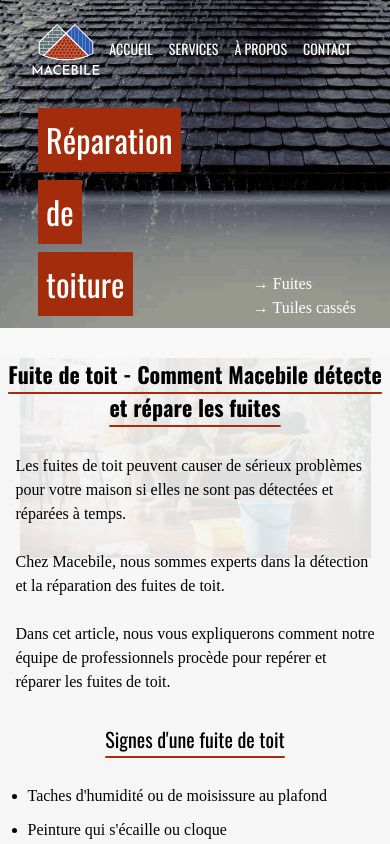
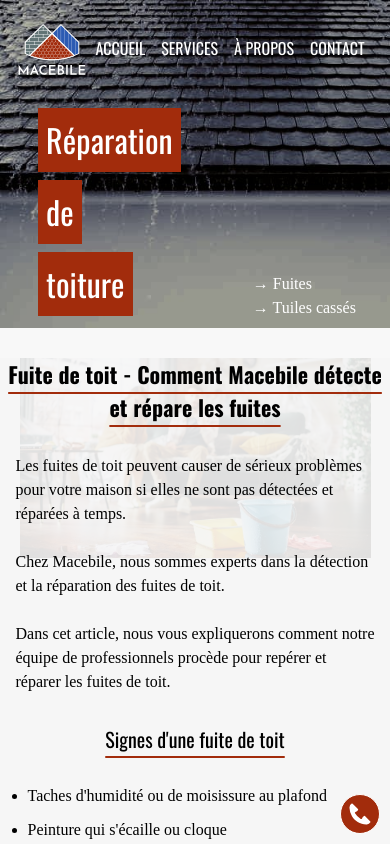
Before and after one commit to ReCoN-96/macebile-nuxt, a Nuxt app: page /reparation-toiture in a window 390 px wide. Shown: the top 844 px of the page. Built offline with nearby package versions, Linux system fonts and the light colour scheme; a web font is replaced by a local one.

Commit message:
call button mobile

```diff
--- /dev/null
+++ b/components/CallMobile.vue
@@ -0,0 +1,12 @@
+<script>
+</script>
+
+<template>
+  <a href="tel:+33619360943" class="flex items-center justify-center w-[40px] h-[40px] rounded-[50px] fixed bottom-[10px] right-[10px] bg-primary border-[1px] border-white lg:hidden">
+    <svg xmlns="http://www.w3.org/2000/svg" width="24" height="24" viewBox="0 0 32 32"><path fill="white" d="m29.72 25.84l-7.13-7.13a.967.967 0 0 0-1.18-.14a6.198 6.198 0 0 0-2.7 3.43c-.23.72-1.07 1.05-1.72.66l-.01-.01l-.01-.01a22.171 22.171 0 0 1-7.61-7.61c0-.01-.01-.02-.01-.02c-.4-.65-.07-1.49.65-1.72a6.13 6.13 0 0 0 3.43-2.7c.23-.38.17-.86-.14-1.18L6.16 2.28a.967.967 0 0 0-1.18-.14a6.127 6.127 0 0 0-2.97 5.01v.01c-.01.1-.01.2-.01.3c0 .14.01.27.02.4a23.16 23.16 0 0 0 3.29 11.22c1.87 3.12 4.49 5.74 7.61 7.61l.01.01c3.44 2.07 7.36 3.2 11.37 3.29c.08 0 .16.01.24.01h.56v-.02a6.187 6.187 0 0 0 4.77-2.96c.22-.38.16-.87-.15-1.18Z" /></svg>
+  </a>
+</template>
+
+<style lang="">
+
+</style>
--- a/components/NavBar.vue
+++ b/components/NavBar.vue
@@ -5,7 +5,7 @@ import PhoneIcon from './icons/Phone.vue'
 <template>
   <div class="w-full h-24 relative font-display">
     <div class="w-full flex justify-center items-center h-full">
-      <ul class="relative h-full flex items-center justify-around text-white text-[14px] lg:text-[16px]">
+      <ul class="relative h-full flex items-center justify-around text-white">
         <a href="/" class="absolute left-[-300px] hidden lg:block">
           <img src="~/assets/images/macebile_logo_without_sub.svg" width="100" height="86" class="hidden lg:block">
         </a>
@@ -28,14 +28,14 @@ import PhoneIcon from './icons/Phone.vue'
         </li>
       </ul>
     </div>
-    <a href="tel:+33672880507">
+    <a href="+33619360943">
       <div class="call-nav lg:flex flex-col justify-center items-center font-bold text-white hidden">
         <p class="text-[12px] mb-2">
           POUR UN DEVIS GRATUIT!
         </p>
         <div class="flex items-center">
           <PhoneIcon />
-          <span class="text-[24px] ml-1">06-72-88-05-07</span>
+          <span class="text-[24px] ml-1">06-19-36-09-43</span>
         </div>
       </div>
     </a>
--- a/pages/index.vue
+++ b/pages/index.vue
@@ -22,6 +22,7 @@ useHead({
   <Gallery />
   <Location />
   <Footer />
+  <CallMobile />
 </template>
 
 <style lang="scss" scoped>
--- a/pages/reparation-toiture.vue
+++ b/pages/reparation-toiture.vue
@@ -18,6 +18,7 @@ import Header from '~~/components/reparation/Header.vue'
     <GetFreeEstimate />
   </div>
   <Footer />
+  <CallMobile />
 </template>
 
 <style lang="scss" scoped>
```
